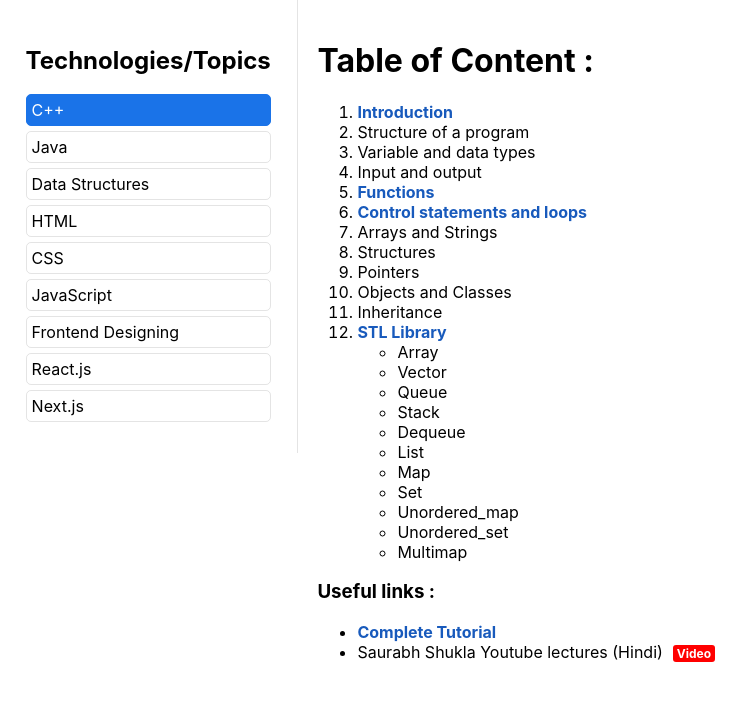
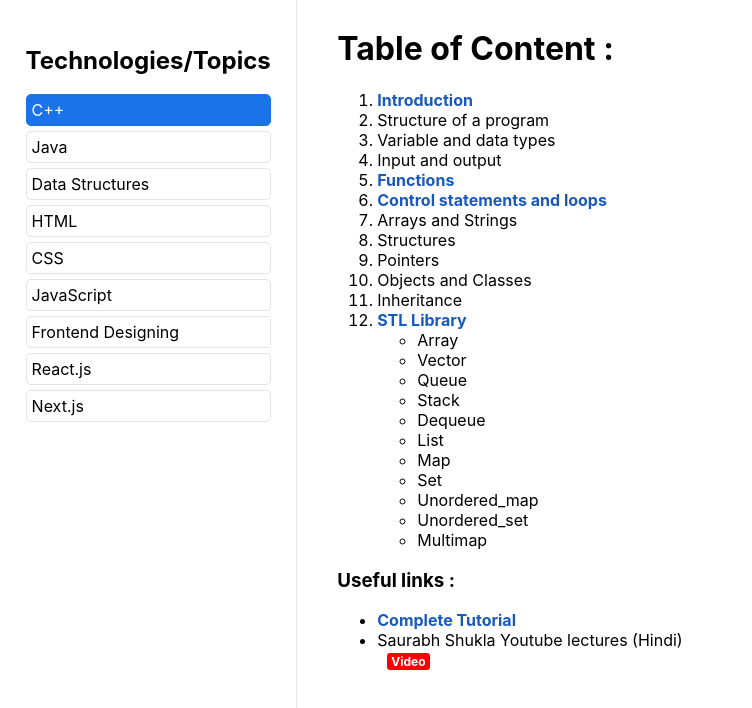
Before and after one commit to pratik7368patil/resources, a React (Create React App) app: page /resources in a window 1280 px wide. Shown: the top 708 px of the page, without its empty margins (0-752 px from the left). Built offline with nearby package versions, Linux system fonts and the light colour scheme.

Commit message:
bugs related to responsiveness are fixed

```diff
--- a/src/components/Articles/index.css
+++ b/src/components/Articles/index.css
@@ -1,7 +1,8 @@
 .article-container {
   width: 96%;
   height: 100%;
-  padding: 2%;
+  padding: 2% 10%;
+  border-left: 1px solid #a8a8a850;
 }
 .res-heading {
   font-weight: bold;
--- a/src/components/Dashboard/index.css
+++ b/src/components/Dashboard/index.css
@@ -7,10 +7,9 @@
 .dashboard-left-container {
   position: sticky;
   top: 0px;
-  width: 20%;
+  width: auto;
   height: 100%;
   padding: 2%;
-  border-right: 1px solid #a8a8a850;
   overflow-y: scroll;
 }
 .d-tech-item {
@@ -25,7 +24,7 @@
   color: #1a73e8;
 }
 .dashboard-right-container {
-  width: 80%;
+  width: auto;
   height: auto;
   padding-bottom: 5%;
 }
--- a/src/components/Dashboard/index.jsx
+++ b/src/components/Dashboard/index.jsx
@@ -11,10 +11,17 @@ function Dashboard() {
   function updateHam() {
     if (window.innerWidth <= 800) {
       setShowHam(true);
+    } else {
+      setShowHam(false);
     }
   }
   useEffect(function () {
     updateHam();
+    window.addEventListener("resize", () => {
+      if (window.innerWidth >= 800) {
+        updateHam();
+      }
+    });
   }, []);
 
   return (
--- a/src/components/Homepage/index.css
+++ b/src/components/Homepage/index.css
@@ -1,4 +1,5 @@
 .homepage-container {
+  padding-top: 70px;
   width: 100%;
   height: 100%;
   display: flex;
```
